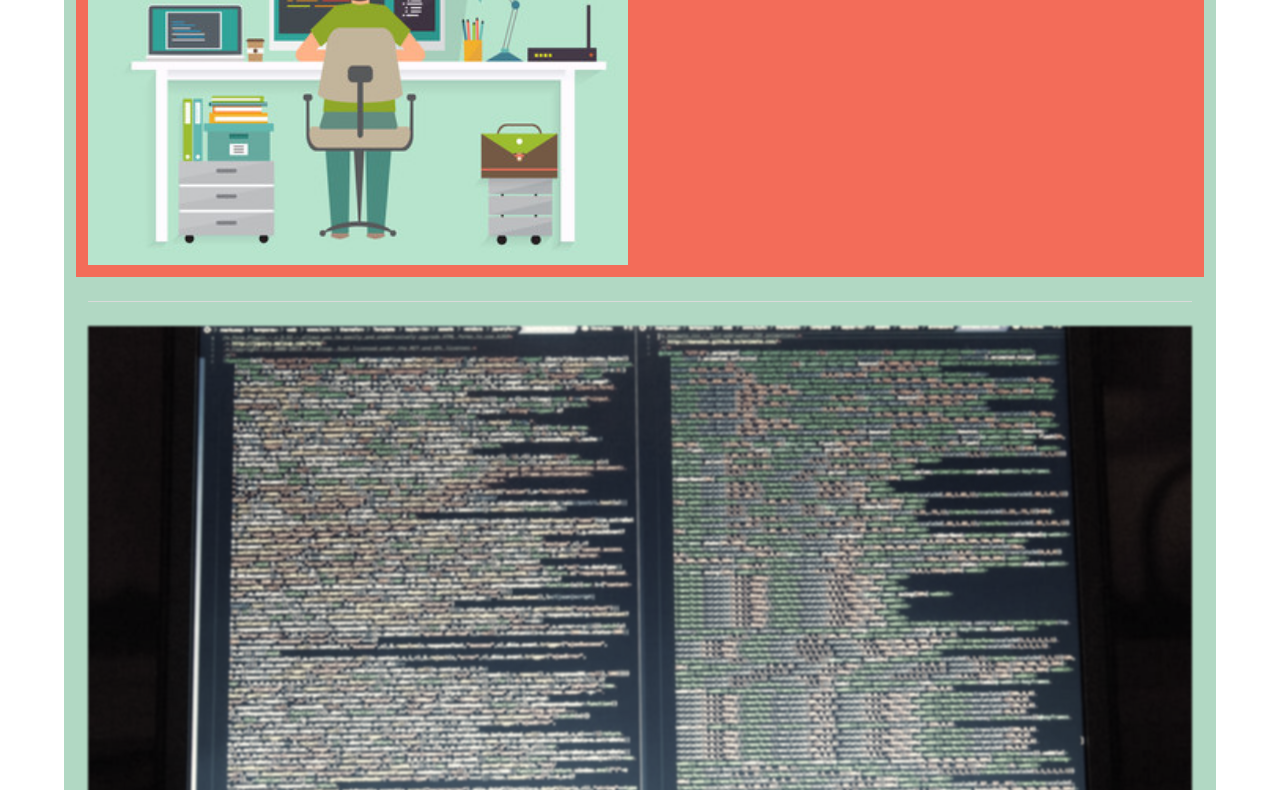
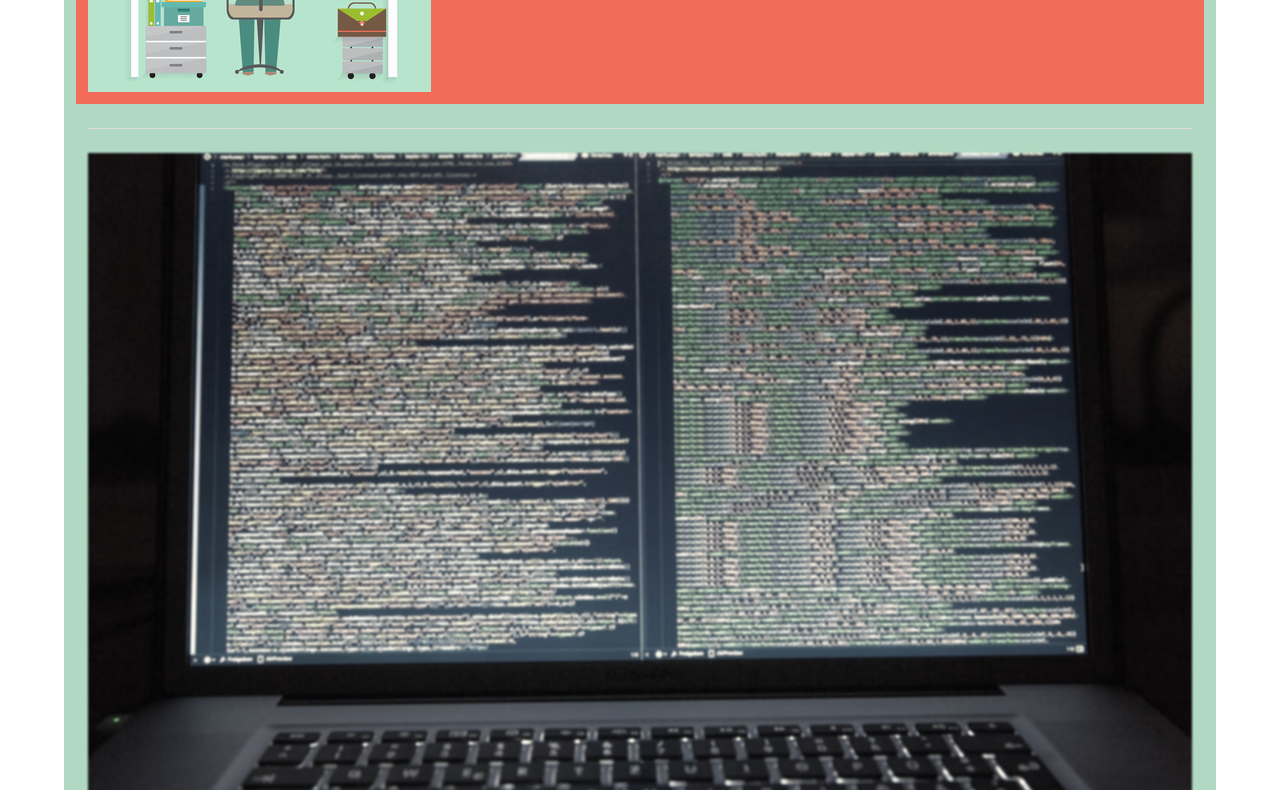
Before and after one commit to aubuchcl/reworkforrob, a plain HTML site: page index.html in a window 1280 px wide. Shown: the part 161-951 px from the top of the page. Drawn offline with nearby package versions, Linux system fonts and the light colour scheme.

Commit message:
Modified files

```diff
--- a/css/stylesheet.css
+++ b/css/stylesheet.css
@@ -9,6 +9,13 @@
     --desaturate-50: grayscale(50%);
     --blur-1: blur(1px);
     --sepia-50: sepia(50%);
+    --playfair-font: 'Playfair Display', serif;
+    --josefin-font: 'Josefin Sans', sans-serif;
+    --reset-top-padding: 0.8rem 1.5rem;
+}
+
+.reset-top {
+    padding: var(--reset-top-padding);
 }
 
 .bg-red-orange {
@@ -45,14 +52,15 @@
 
 .image img {
     max-width:100%;
+    width:initial;
 }
 
 .header_font {
-   font-family: 'Playfair Display', serif;
+   font-family: var(--playfair-font);
 }
 
 .body_font {
-    font-family: 'Josefin Sans', sans-serif;
+    font-family: var(--josefin-font);
 }
 
 .size_12 {
--- a/index.html
+++ b/index.html
@@ -9,7 +9,7 @@
     <title>Full Stack Samurai</title>
 </head>
 <body class="">
-<main class="container section bg-light-green">
+<main class="container section bg-light-green reset-top">
     <section class='columns bg-red-orange '>
         <figure class="image is-343x240 column">
             <img src="./images/programmer-at-home.jpg" alt="codingscreen">
```
